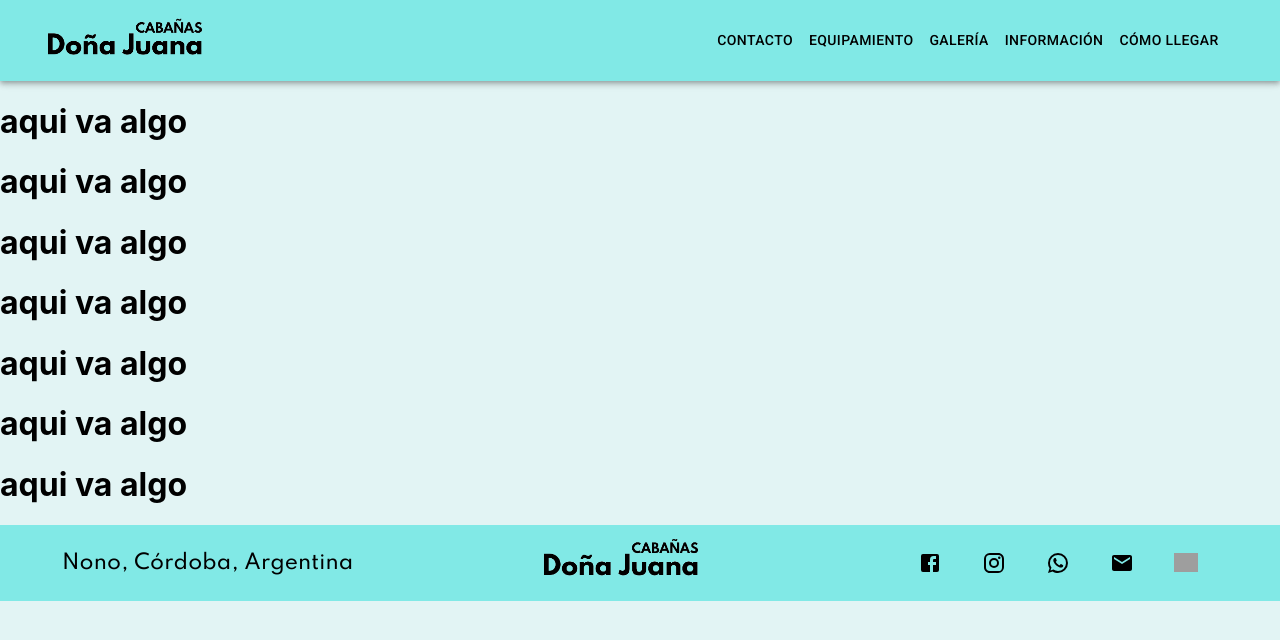
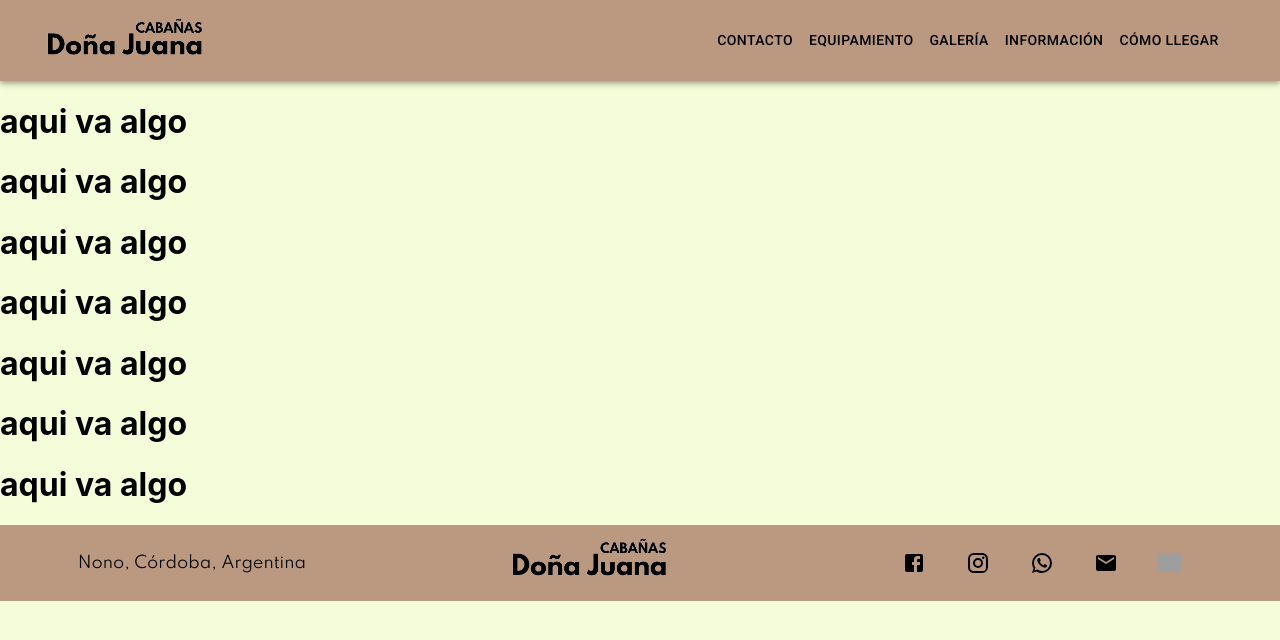
Before and after one commit to LuciMachuca/proyecto-juana, a React (Create React App) app: page / in a window 1280 px wide. Shown: the top 640 px of the page. Built offline with nearby package versions, Linux system fonts and the light colour scheme; grey boxes are pictures that could not be loaded.

Commit message:
otros estilos

```diff
--- a/src/componentes/Equipamiento/Equipamiento.jsx
+++ b/src/componentes/Equipamiento/Equipamiento.jsx
@@ -1,8 +1,8 @@
 import React from 'react';
 import Navbar from '../NavBar';
 import Footer from '../Footer';
-import Desplegable from './EquipamientoConfig';
-
+import ColorTabs from './EquipamientoConfig';
+import { ThemeProvider } from '@mui/material/styles';
 
 
 export default function Equipamiento() {
@@ -12,18 +12,14 @@ export default function Equipamiento() {
 
         <div>
 
-            <div>
-                <Navbar />
-            </div>
-
-            <div>
-                <Desplegable />
-            </div>
+            <Navbar />
 
 
-            <div>
-                <Footer />
-            </div>
+            <ThemeProvider>
+                <ColorTabs />
+            </ThemeProvider>
+
+            <Footer />
 
         </div>
     )
--- a/src/componentes/Equipamiento/equipamiento.css
+++ b/src/componentes/Equipamiento/equipamiento.css
@@ -11,7 +11,7 @@ h3{
     font-family:'Franklin Gothic Medium', 'Arial Narrow', Arial, sans-serif;
     font-style:oblique 20deg;
     font-size: 23px;
-    color: #0288d1;
+    color: #C5D8A4;
 }
 
 .p-1dorm{
--- a/src/componentes/Galeria/Galeria.jsx
+++ b/src/componentes/Galeria/Galeria.jsx
@@ -8,6 +8,7 @@ import Un_Dormitorio from './unDormController.jsx';
 //import useMediaQuery from './GaleriaConfig.jsx';
 //import Container from '@mui/material/Container';
 import BasicTabs from './GaleriaConfig.jsx';
+import { ThemeProvider } from '@mui/material/styles';
 
 
 
@@ -22,17 +23,14 @@ export default function Galeria() {
     return (
 
         <div>
-            <Navbar />
 
+                <Navbar />
 
+                <ThemeProvider>
+                <BasicTabs />
+                </ThemeProvider>
 
-
-                <BasicTabs />
-
-
-
-
-            <Footer />
+                <Footer />
 
         </div>
     )
--- a/src/componentes/Info/Info.jsx
+++ b/src/componentes/Info/Info.jsx
@@ -2,6 +2,7 @@ import React from 'react';
 import NavBar from '../NavBar.jsx';
 import Footer from '../Footer.jsx';
 import InfoHTML from './InfoConfig.jsx'
+import { ThemeProvider } from '@mui/material/styles';
 
 export default function Info() {
 
@@ -12,9 +13,9 @@ export default function Info() {
 
 
 
-            <div>
+            <ThemeProvider>
                 <InfoHTML />
-            </div>
+            </ThemeProvider>
 
 
 
--- a/src/componentes/Info/InfoConfig.jsx
+++ b/src/componentes/Info/InfoConfig.jsx
@@ -51,8 +51,9 @@ export default function infoHTML() {
                     <li>La mascota debe estar constantemente supervisada por sus dueños.</li>
                     <li>Es responsabilidad de los dueños levantar los desechos de sus animales tanto de la cabaña como del parque.</li>
                     <br />
-                    No cobramos adicional por mascota, pero <strong>pedimos un depósito de $20.000 en efectivo</strong> a garantía de posibles daños y/o
-                    el inclumiento de los apartados antes mencionados. Al momento del check out,
+                    No cobramos adicional por mascota, pero <strong>pedimos un depósito en efectivo</strong> a garantía de posibles daños y/o
+                    el inclumiento de los apartados antes mencionados.<br/>
+                    Al momento del check out,
                     si todas las instalaciones se encuentran tal como las encontraron, se les devuelve el 100% del depósito.
                 </p>
 
--- a/src/componentes/Info/info.css
+++ b/src/componentes/Info/info.css
@@ -15,12 +15,12 @@ p{
 
 .comienzo{
     font-size: 25px;
-    color: #0288d1;
+    color: #C5D8A4;
 }
 
 hr {
     /* color: #0288d1; */
-    border-color: #0288d1;
+    border-color: #C5D8A4;
     color-interpolation-filters: auto;
     display: block;
     unicode-bidi: isolate;
--- a/src/componentes/NavBar.jsx
+++ b/src/componentes/NavBar.jsx
@@ -34,7 +34,7 @@ const Navbar = () => {
 
 
   return (
-    <AppBar position="static" style={{ backgroundColor: '#81E9E6' }}>
+    <AppBar position="static" style={{ backgroundColor: '#BB9981' }}>
       <Container maxWidth="xl"  >
         <Toolbar disableGutters >
 
--- a/src/componentes/footer.jsx
+++ b/src/componentes/footer.jsx
@@ -23,7 +23,7 @@ function Footer() {
               <Container maxWidth="1200px" style={{padding : '0px'}} >
 
               <Box
-                bgcolor={theme.palette.primary.main}
+                bgcolor='#BB9981'
                 px={{xs: 1, lg: 0}}
                 py={{xs: 1, lg: 0}}
                 textAlign="center"
@@ -42,7 +42,7 @@ function Footer() {
 
                       <Grid item xs={12} sm={4} margin={'auto'} >
                           <Box paddingTop={'0'} >
-                              <Typography variant='h6' fontFamily={theme.typography.fontFamily}>
+                              <Typography variant='8px' fontFamily={theme.typography.fontFamily}>
                                 Nono, Córdoba, Argentina
                               </Typography>
 
--- a/src/index.css
+++ b/src/index.css
@@ -6,7 +6,7 @@ body {
     sans-serif;
   -webkit-font-smoothing: antialiased;
   -moz-osx-font-smoothing: grayscale;
-  background-color: #e2f4f4;
+  background-color: #F4FCD9
 
 }
 
--- a/src/themeConfig.jsx
+++ b/src/themeConfig.jsx
@@ -3,9 +3,9 @@ import { createTheme } from '@mui/material/styles';
 
 const theme = createTheme({
     palette: {
-        primary: { main: '#81E9E6' },
-        secondary: { main: '#871A1A' },
-        neutral: { main: '#F3F0F0', contrastText: '#fff' },
+        primary: { main: '#534340' },
+        secondary: { main: '#95E1D3' },
+        neutral: { main: '#EAFFD0' },
 
     },
     typography: {
```
Also changed, not shown: src/componentes/Equipamiento/EquipamientoConfig.jsx (+3 -7 lines).
